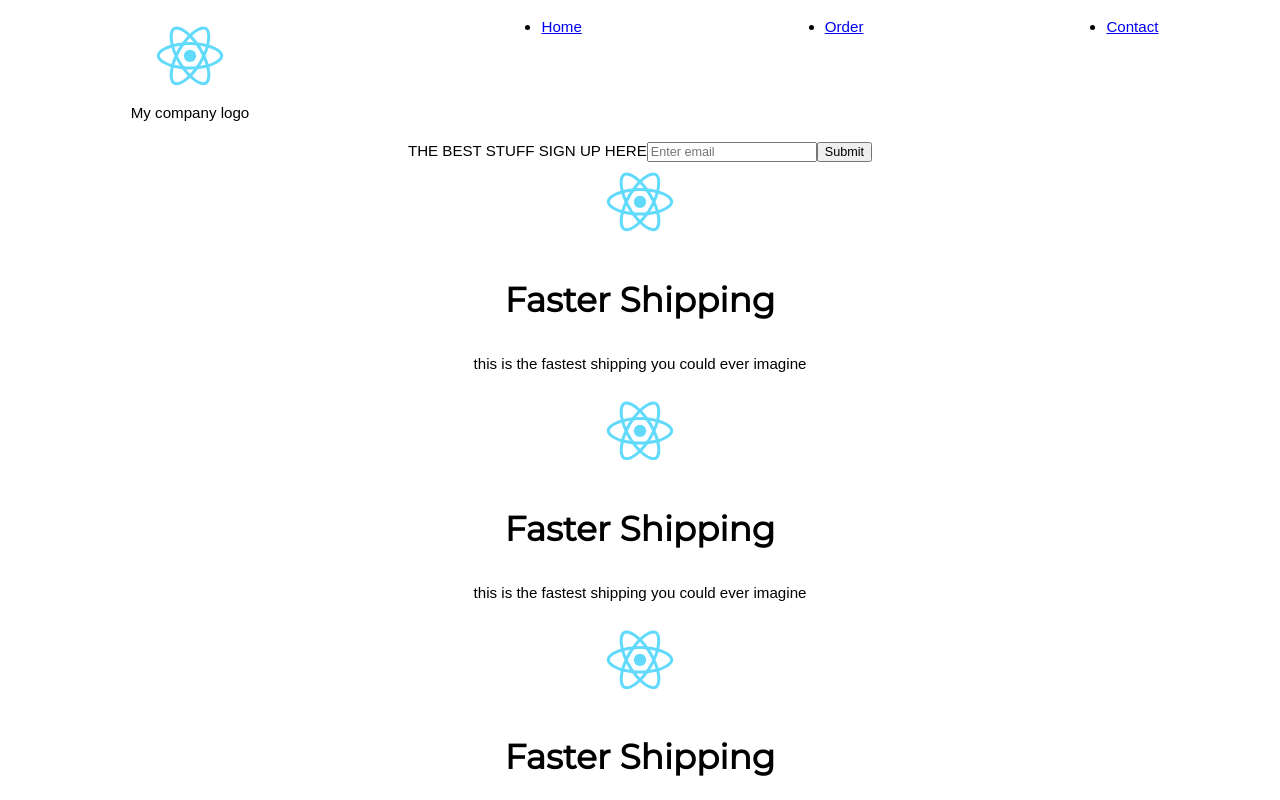
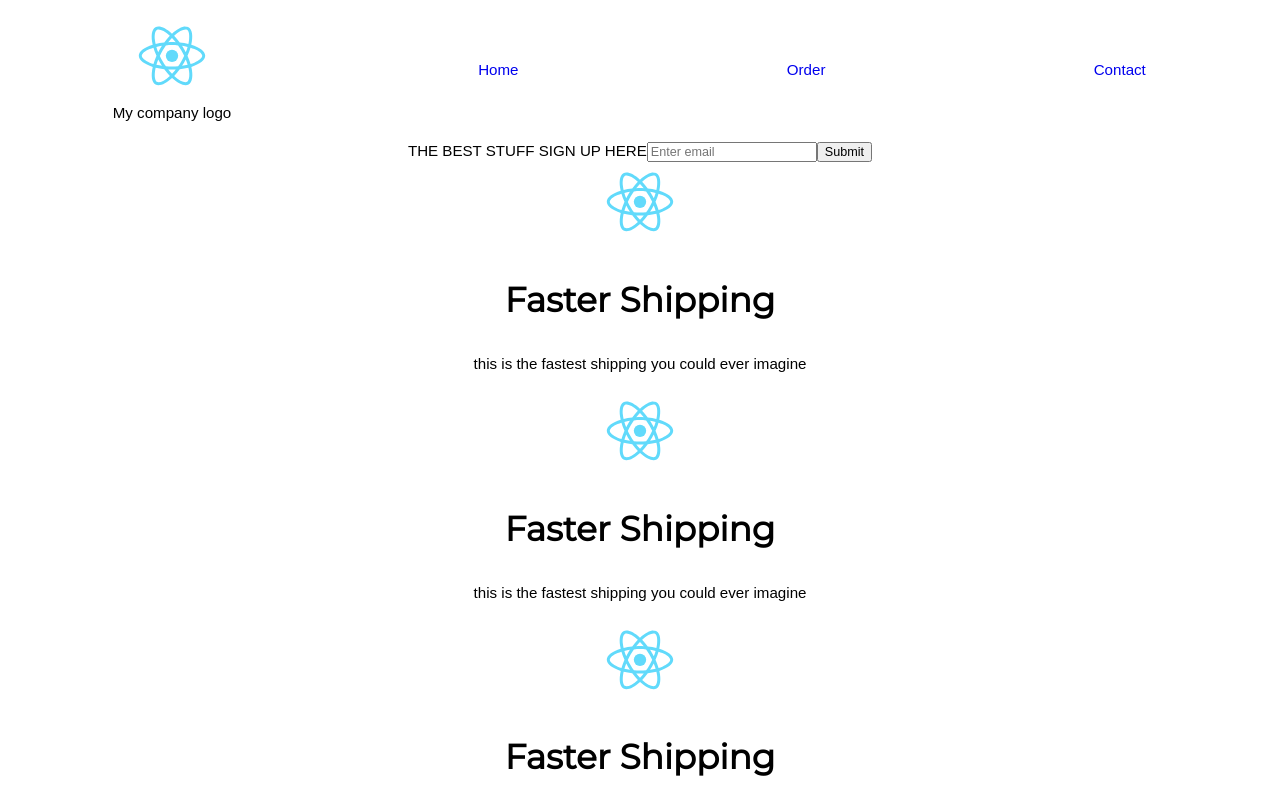
Before and after one commit to TheNewStyles/product-landing-page, a React (Create React App) app: page / in a window 1280 px wide. Shown: the top 800 px of the page. Built offline with nearby package versions, Linux system fonts and the light colour scheme.

Commit message:
Fix layout for all navbar and children

```diff
--- a/src/components/NavBar.js
+++ b/src/components/NavBar.js
@@ -5,15 +5,12 @@ import NavLink from './NavLink';
 
 class NavBar extends Component {
   render() {
-      // eslint-disable-next-line
-    const navLinkClass = "nav-link";
-
     return (
         <nav id={this.props.id} className={this.props.className}>
             <ul className="nav-bar-ul-flex-container">
-                <NavLink className={this.navLinkClass} linkText="Home" />
-                <NavLink className={this.navLinkClass} linkText="Order" />
-                <NavLink className={this.navLinkClass} linkText="Contact" />
+                <NavLink className="nav-link" linkText="Home" />
+                <NavLink className="nav-link" linkText="Order" />
+                <NavLink className="nav-link" linkText="Contact" />
             </ul>
         </nav>
       );
--- a/src/components/NavLink.js
+++ b/src/components/NavLink.js
@@ -1,11 +1,11 @@
 import React, { Component } from 'react';
 
-// import '../styles/DetailsButton.css';
+import '../styles/NavLink.css';
 
 class NavLink extends Component {
   render() {
     return (
-        <li><a className={this.props.className} href="google.com">{this.props.linkText}</a></li>
+        <li className={this.props.className}><a  href="google.com">{this.props.linkText}</a></li>
       );
     }
 }
--- a/src/styles/FontScale.css
+++ b/src/styles/FontScale.css
@@ -43,6 +43,7 @@ body, caption, th, td, input, textarea, select, option, legend, fieldset, h1, h2
   .App-logo {
     animation: App-logo-spin infinite 20s linear;
     height: 80px;
+    margin: 0;
   }
 
   @media (min-width: 43.75em) {
--- a/src/styles/Header.css
+++ b/src/styles/Header.css
@@ -6,4 +6,5 @@
 
 .logo-header {
     flex: 2 0px;
+    margin: 1em;
 }
--- a/src/styles/NavBar.css
+++ b/src/styles/NavBar.css
@@ -1,11 +1,13 @@
 .nav-bar {
+    display: flex;
     flex: 6;
-    align-items: center;
 }
 
 .nav-bar-ul-flex-container {
     display: flex;
+    width: 100%;
     flex: row;
     justify-content: space-around;
-
+    align-items: center;
+    padding: 0;
 }
--- /dev/null
+++ b/src/styles/NavLink.css
@@ -0,0 +1,7 @@
+.nav-link {
+    display: flex;
+}
+
+.nav-link a {
+    text-decoration: none;
+}
```
